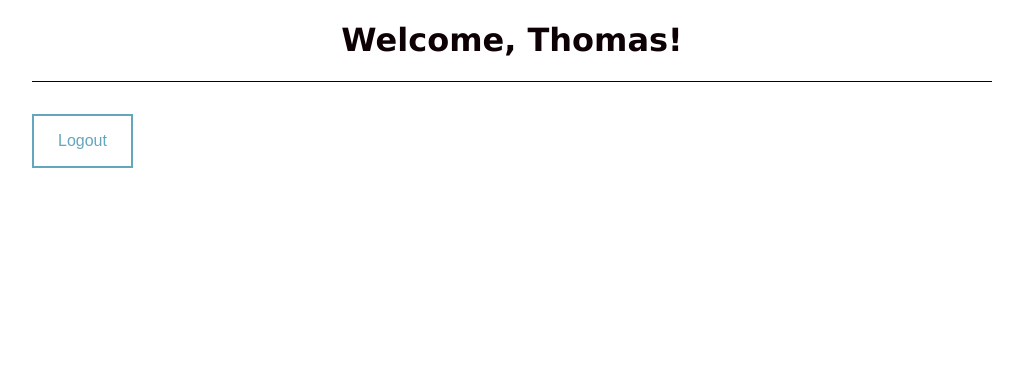
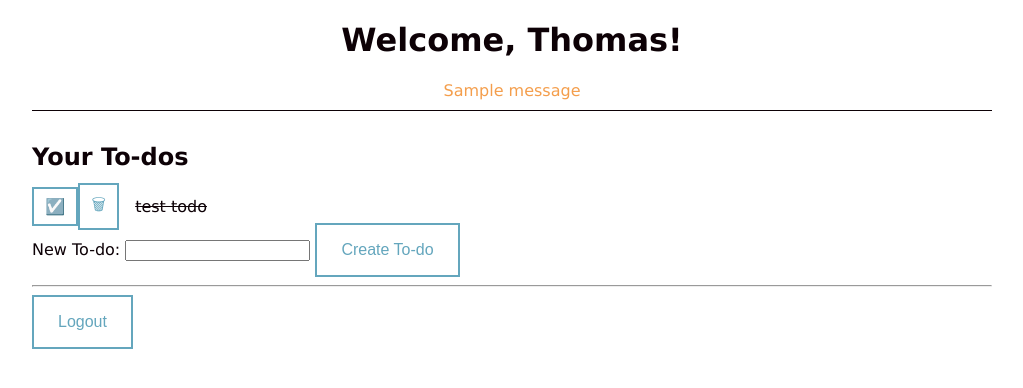
Before and after one commit to thomasbreydo/todolist, a Flask app: page /home in a window 1280 px wide. Shown: the top 388 px of the page, without its empty margins (128-1151 px from the left). Run offline with Flask 2, Linux system fonts and the light colour scheme; a user stored in the database is signed in; tables that the repository leaves empty hold one stand-in row (values such as "Sample post"); one stand-in notice (Sample message) is shown.

Commit message:
Move app to app.py, implement new/done/delete todo
Co-authored-by: william@barkoffusa.com <william@barkoffusa.com>

```diff
--- a/app/__init__.py
+++ b/app/__init__.py
@@ -1,88 +1,4 @@
-from flask import Flask
-from flask import session, redirect, render_template, request
-from .utils import empty_input
-from .utils import ignore
-from .flash_and_redirect import flash_account_exists_and_redirect_to
-from .flash_and_redirect import flash_account_doesnt_exist_and_redirect_to
-from .flash_and_redirect import flash_empty_input_and_redirect_to
-from .flash_and_redirect import flash_incorrect_password_and_redirect_to
-from .database import get_user_row_from_email
-from .database import account_exists
-from .database import add_user
-from .database import get_current_user_row
-from .database import get_current_user_name
-from .database import get_user_id_from_email
-from .database import check_password
-from .manage_requests import extract_email_and_password
-from .manage_requests import extract_name_email_and_password
-from .secrets import SECRET_KEY
-from .state import logged_in
-from .state import set_current_user_by_email
-
-app = Flask(__name__)
-app.secret_key = SECRET_KEY
-
-
-@app.route("/")
-def index():
-    if logged_in():
-        return redirect("/home")
-    return render_template("login.html")
-
-
-@app.route("/register", methods=["GET"])
-def register_page():
-    if logged_in():
-        return redirect("/home")
-    return render_template("register.html")
-
-
-@app.route("/register", methods=["POST"])
-def register():
-    name, email, password = extract_name_email_and_password(request)
-    if empty_input(name, email, password):
-        return flash_empty_input_and_redirect_to(register_page)
-    if account_exists(email):
-        return flash_account_exists_and_redirect_to(register_page)
-    add_user(name, email, password)
-    set_current_user_by_email(email)
-    return index()
-
-
-@app.route("/logout", methods=["POST"])
-def logout():
-    with ignore(KeyError):
-        del session["userId"]
-    return index()
-
-
-@app.route("/logout", methods=["GET"])
-def logout_page():
-    if logged_in():
-        return render_template("logout.html")
-    return login_page()
-
-
-@app.route("/login", methods=["POST"])
-def login():
-    email, password = extract_email_and_password(request)
-    if empty_input(email, password):
-        return flash_empty_input_and_redirect_to(login_page)
-    if not account_exists(email):
-        return flash_account_doesnt_exist_and_redirect_to(login_page)
-    if check_password(email, password):
-        set_current_user_by_email(email)
-        return home_page()
-    return flash_incorrect_password_and_redirect_to(login_page)
-
-
-@app.route("/login", methods=["GET"])
-def login_page():
-    return render_template("login.html")
-
-
-@app.route("/home", methods=["GET"])
-def home_page():
-    if logged_in():
-        return render_template("home.html", name=get_current_user_name())
-    return login_page()
+from .app import app
+from .database import reset_todos
+from .database import reset_users
+from .database import reset_database
--- /dev/null
+++ b/app/app.py
@@ -0,0 +1,116 @@
+from flask import Flask
+from flask import session, redirect, render_template, request
+from .utils import empty_input
+from .utils import ignore
+from .flash_and_redirect import flash_account_exists_and_redirect_to
+from .flash_and_redirect import flash_account_doesnt_exist_and_redirect_to
+from .flash_and_redirect import flash_empty_input_and_redirect_to
+from .flash_and_redirect import flash_incorrect_password_and_redirect_to
+from .database import get_user_row_from_email
+from .database import account_exists
+from .database import add_user
+from .database import get_current_user_row
+from .database import get_current_user_name
+from .database import get_user_id_from_email
+from .database import check_password
+from .database import get_todos
+from .database import new_todo
+from .database import delete_todo
+from .database import toggle_todo
+from .manage_requests import extract_email_and_password
+from .manage_requests import extract_name_email_and_password
+from .secrets import SECRET_KEY
+from .state import logged_in
+from .state import set_current_user_by_email
+
+app = Flask(__name__)
+app.secret_key = SECRET_KEY
+
+
+@app.route("/")
+def index():
+    if logged_in():
+        return redirect("/home")
+    return render_template("login.html")
+
+
+@app.route("/register", methods=["GET"])
+def register_page():
+    if logged_in():
+        return redirect("/home")
+    return render_template("register.html")
+
+
+@app.route("/register", methods=["POST"])
+def register():
+    name, email, password = extract_name_email_and_password(request)
+    if empty_input(name, email, password):
+        return flash_empty_input_and_redirect_to(
+            "You must enter a name, username, and password.", register_page)
+    if account_exists(email):
+        return flash_account_exists_and_redirect_to(register_page)
+    add_user(name, email, password)
+    set_current_user_by_email(email)
+    return index()
+
+
+@app.route("/logout", methods=["POST"])
+def logout():
+    with ignore(KeyError):
+        del session["userId"]
+    return index()
+
+
+@app.route("/logout", methods=["GET"])
+def logout_page():
+    if logged_in():
+        return render_template("logout.html")
+    return login_page()
+
+
+@app.route("/login", methods=["POST"])
+def login():
+    email, password = extract_email_and_password(request)
+    if empty_input(email, password):
+        return flash_empty_input_and_redirect_to(
+            "You must enter an email and password.", login_page)
+    if not account_exists(email):
+        return flash_account_doesnt_exist_and_redirect_to(login_page)
+    if check_password(email, password):
+        set_current_user_by_email(email)
+        return home_page()
+    return flash_incorrect_password_and_redirect_to(login_page)
+
+
+@app.route("/login", methods=["GET"])
+def login_page():
+    return render_template("login.html")
+
+
+@app.route("/home", methods=["GET"])
+def home_page():
+    if logged_in():
+        return render_template("home.html", name=get_current_user_name(),
+                               todoitems=get_todos())
+    return login_page()
+
+
+@app.route("/new-todo", methods=["POST"])
+def create_new_todo():
+    content = request.form['content']
+    if empty_input(content):
+        return flash_empty_input_and_redirect_to("You must enter a to-do", home_page)
+    new_todo(content)
+    return redirect("/home")
+
+
+@app.route("/delete", methods=["POST"])
+def delete_todo_if_exists():
+    delete_todo(request.form["id"])
+    return redirect("/home")
+
+
+@app.route("/toggle-done", methods=["POST"])
+def toggle_if_todo_done():
+    toggle_todo(request.form["id"])
+    return redirect("/home")
--- a/app/database.py
+++ b/app/database.py
@@ -19,9 +19,20 @@ def cursor(connection):
         c.close()
 
 
+@contextmanager
+def isolation_level_none_cursor(connection):
+    old = connection.isolation_level
+    try:
+        connection.isolation_level = None
+        with cursor(connection) as c:
+            yield c
+    finally:
+        connection.isolation_level = old
+
+
 def get_current_user_row():
     with cursor(DB_CONNECTION) as c:
-        c.execute("SELECT * FROM users WHERE id = ?", [get_current_user_id()])
+        c.execute("SELECT * FROM users WHERE id = ?;", [get_current_user_id()])
         return c.fetchone()
 
 
@@ -32,7 +43,7 @@ def get_current_user_name():
 def add_user(name, email, password):
     hashed = bcrypt.hashpw(str.encode(password), bcrypt.gensalt())  # !
     with cursor(DB_CONNECTION) as c:
-        c.execute("INSERT INTO users (name, email, password) VALUES (?, ?, ?)", [
+        c.execute("INSERT INTO users (name, email, password) VALUES (?, ?, ?);", [
                   name, email, hashed])
 
 
@@ -43,7 +54,7 @@ def account_exists(email):
 
 def get_user_row_from_email(email):
     c = DB_CONNECTION.cursor()
-    c.execute("SELECT * FROM users WHERE email = ?", [email])
+    c.execute("SELECT * FROM users WHERE email = ?;", [email])
     row = c.fetchone()
     c.close()
     return row
@@ -64,8 +75,46 @@ def check_password(email, password):
 
 
 def reset_users():
+    with isolation_level_none_cursor(DB_CONNECTION) as c:
+        c.execute("DELETE FROM users;")
+        c.execute("VACUUM;")
+
+
+def reset_todos():
+    with isolation_level_none_cursor(DB_CONNECTION) as c:
+        c.execute("DELETE FROM todos;")
+        c.execute("VACUUM;")
+
+
+def reset_database():
+    reset_users()
+    reset_todos()
+
+
+def new_todo(content):
+    userId = get_current_user_id()
     with cursor(DB_CONNECTION) as c:
-        c.execute("DROP TABLE users")
-        c.execute(
-            "CREATE TABLE users(id INTEGER PRIMARY KEY AUTOINCREMENT, name TEXT, email "
-            "TEXT, password TEXT)")
+        c.execute("INSERT INTO todos (userId, done, content) VALUES (?, 0, ?);",
+                  [userId, content])
+
+
+def delete_todo(todoId):
+    with cursor(DB_CONNECTION) as c:
+        c.execute("DELETE FROM todos WHERE id = ?", [todoId])
+
+
+def mark_todo_done(todoId):
+    with cursor(DB_CONNECTION) as c:
+        c.execute("UPDATE todos SET done = 1 WHERE id = ?", [todoId])
+
+
+def toggle_todo(todoId):
+    with cursor(DB_CONNECTION) as c:
+        c.execute("UPDATE todos SET done = (1 - done) WHERE id = ?", [todoId])
+
+
+def get_todos():
+    userId = get_current_user_id()
+    with cursor(DB_CONNECTION) as c:
+        c.execute("SELECT * FROM todos WHERE userId = ?", [userId])
+        return c.fetchall()
--- a/app/flash_and_redirect.py
+++ b/app/flash_and_redirect.py
@@ -2,8 +2,8 @@ from flask import Markup
 from flask import flash
 
 
-def flash_empty_input_and_redirect_to(redirect_func):
-    flash("You must enter a username and password.")
+def flash_empty_input_and_redirect_to(message, redirect_func):
+    flash(message)
     return redirect_func()
 
 
--- a/app/static/style.css
+++ b/app/static/style.css
@@ -25,7 +25,6 @@ input[type="submit"]:hover {
   background-color: #64a6bd;
   color: white;
   transition-duration: 300ms;
-
 }
 
 .header {
@@ -60,3 +59,27 @@ a {
 a:hover {
   text-decoration: underline;
 }
+
+.done {
+  text-decoration: line-through;
+}
+
+.hidden {
+  display: none;
+}
+
+.todolist-item {
+  display: flex;
+  flex-direction: row;
+  height: 2em;
+  line-height: 2em;
+  align-items: center;
+}
+
+.todo-content {
+  padding-left: 1em;
+}
+
+.todo-action > input[type=submit] {
+  padding: 0.5em 0.7em;
+}
--- a/app/templates/home.html
+++ b/app/templates/home.html
@@ -9,8 +9,45 @@
 <body>
     <div class="header">
         <h1>Welcome, {{ name }}!</h1>
+        {% with messages = get_flashed_messages() %}
+        {% if messages %}
+        {% for message in messages %}
+        <div class="alert alert-warning">
+            {{ message }}
+        </div>
+        {% endfor %}
+        {% endif %}
+        {% endwith %}
     </div>
     <div class="main-content">
+        <h2>Your To-dos</h2>
+        <span class="todos">
+            {% for todoitem in todoitems %}
+            <span class="todolist-item">
+                <form action="/toggle-done" method="POST" class="todo-action">
+                    <input type="text" value="{{ todoitem[0] }}" name="id" class="hidden">
+                    <input type="submit" value="☑️">
+                </form>
+                <form action="/delete" method="POST" class="todo-action">
+                    <input type="text" value="{{ todoitem[0] }}" name="id" class="hidden">
+                    <input type="submit" value="🗑">
+                </form>
+                {% if todoitem[2] %}
+                <span class="done">
+                {% endif %}
+                    <span class="todo-content">{{ todoitem[3] }}</span>
+                {% if todoitem[2] %}
+                </span>
+                {% endif %}
+            </span>
+            {% endfor %}
+        </span>
+        <form action="/new-todo" method="POST">
+            <label for="content"> New To-do: </label>
+            <input type="text" id="content" name="content">
+            <input type="submit" value="Create To-do">
+        </form>
+        <hr>
         <form action="/logout" method="POST">
             <input type="submit" value="Logout">
         </form>
--- a/app/templates/register.html
+++ b/app/templates/register.html
@@ -30,6 +30,7 @@
                         <br />
                         <label for="email">Email: </label>
                         <input type="email" name="email" id="email" placeholder="john@example.com" />
+                        <br />
                         <label for="password">Password: </label>
                         <input type="password" name="password" id="password" />
                     </div>
```
Also changed, not shown: database.db. Lines whose indentation alone changed are shown as unchanged.
